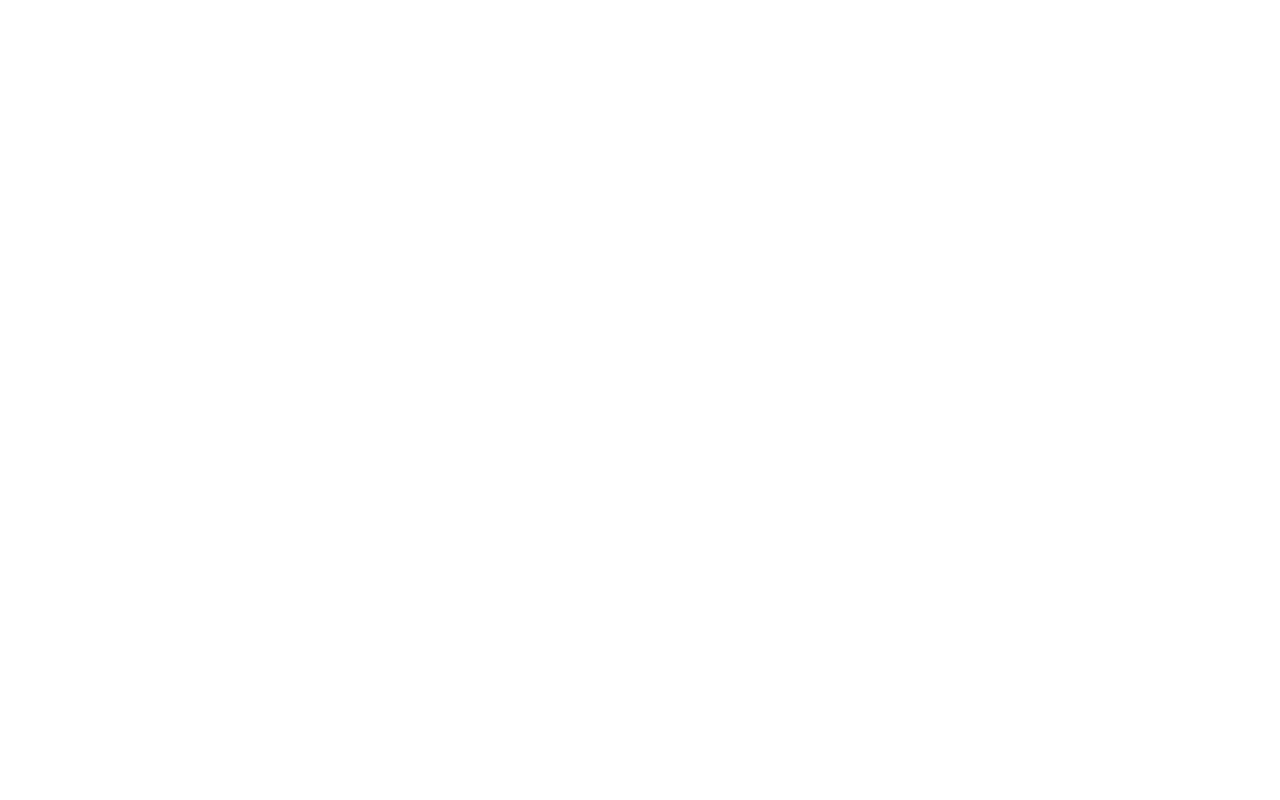
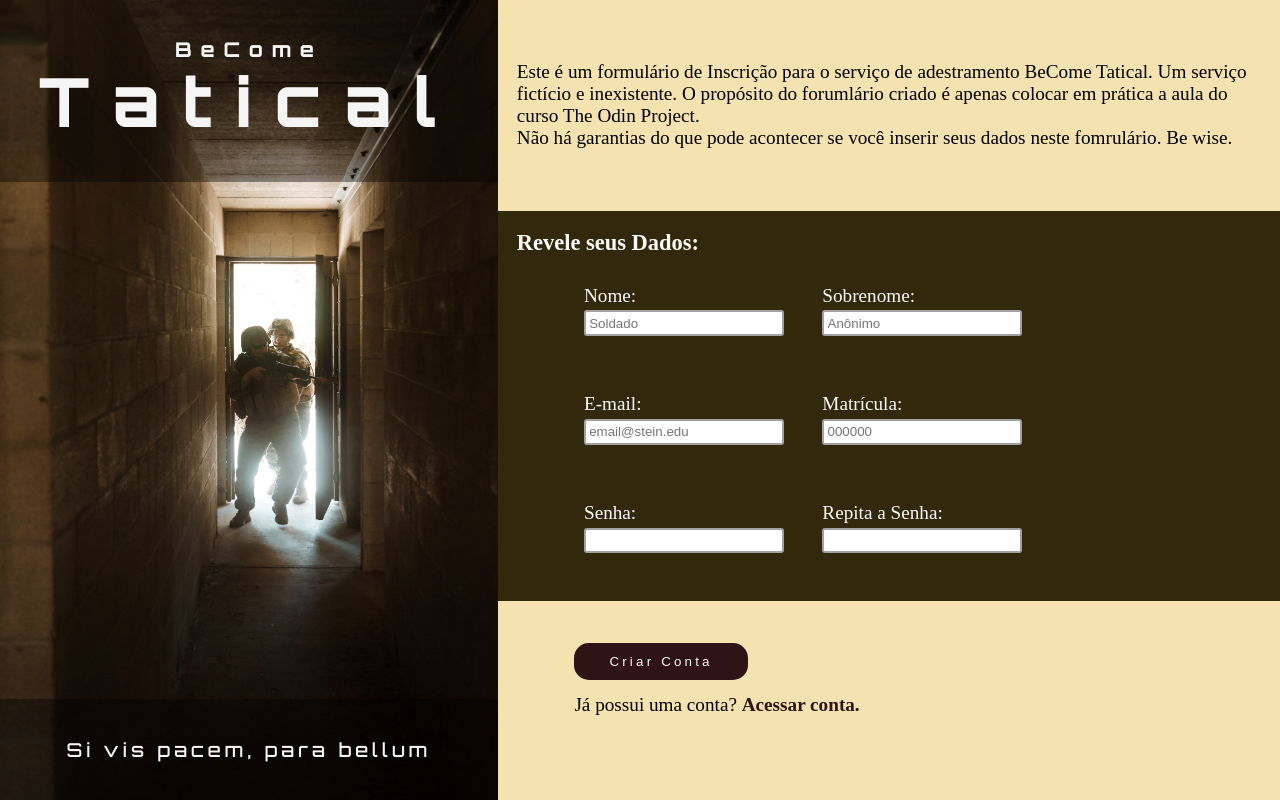
Before and after one commit to dustein/odin-project-form, a plain HTML site: page index.html in a window 1280 px wide. Drawn offline with Linux system fonts and the light colour scheme.

Commit message:
estilizando pause

```diff
--- a/index.html
+++ b/index.html
@@ -5,9 +5,74 @@
   <meta http-equiv="X-UA-Compatible" content="IE=edge">
   <link rel="stylesheet" href="style.css">
   <meta name="viewport" content="width=device-width, initial-scale=1.0">
+  <link rel="preconnect" href="https://fonts.googleapis.com">
+  <link rel="preconnect" href="https://fonts.gstatic.com" crossorigin>
+  <link href="https://fonts.googleapis.com/css2?family=Orbitron:wght@500&display=swap" rel="stylesheet">
   <title>Odin - Project Sign Up Form</title>
 </head>
 <body>
+  <main>
+    <div class="logo-area">
+      <h1 class="logo" id="up"><span id="one">BeCome</span><span id="two">Tatical</span></h1>
+      <p class="logo" id="down">Si vis pacem, para bellum</p>
+    </div>
+    <div class="form-area">
+      <div id="intro">
+        <p>Este é um formulário de Inscrição para o serviço de adestramento BeCome Tatical. Um serviço fictício e inexistente. O propósito do forumlário criado é apenas colocar em prática a aula do curso The Odin Project.</p>
+        <p>Não há garantias do que pode acontecer se você inserir seus dados neste fomrulário. Be wise.</p>
+      </div>
+      <div id="formulario">
+        <h3>Revele seus Dados:</h3>
+        <form action="#" method="post" class="form-campos">
 
+          <div class="form-dados">
+
+            <div class="form-individual">
+              <label for="name">Nome: </label>
+              <input type="text" id="name" placeholder="Soldado">
+            </div>
+
+            <div class="form-individual">
+              <label for="surname">Sobrenome: </label>
+              <input type="text" id="surname" placeholder="Anônimo">
+            </div>
+          </div>
+
+          <div class="form-dados">
+
+            <div class="form-individual">
+              <label for="email">E-mail: </label>
+              <input type="email" id="email" placeholder="email@stein.edu">
+            </div>
+
+            <div class="form-individual">
+              <label for="matricula">Matrícula: </label>
+              <input type="number" id="matricula" placeholder="000000">
+            </div>
+          </div>
+
+          <div class="form-dados">
+
+            <div class="form-individual">
+              <label for="password">Senha: </label>
+              <input type="password" id="password" maxlength="6">
+            </div>
+
+            <div class="form-individual">
+              <label for="match-password">Repita a Senha: </label>
+              <input type="password" id="match-password" maxlength="6">
+            </div>
+          </div>
+
+
+        </form>
+      </div>
+      <div class="buttons">
+        <button id="criar">Criar Conta</button>
+        <p>Já possui uma conta? <a href="#">Acessar conta.</a></p>
+      </div>
+      <form action="#" method="post"></form>
+    </div>
+  </main>
 </body>
 </html>
--- a/style.css
+++ b/style.css
@@ -0,0 +1,136 @@
+* {
+  margin: 0;
+  padding: 0;
+  box-sizing: border-box;
+}
+
+html {
+  --fundo-form: rgb(244, 226, 176);
+}
+
+main {
+  height: 100vh;
+  display: flex;
+}
+
+.logo-area {
+  background-image: url(midia/joel-rivera-camacho-_D6s7OkQK1M-unsplash.jpg);
+  background-size: cover;
+  width: 40%;
+  color: whitesmoke;
+  display: flex;
+  flex-direction: column;
+  justify-content: space-between;
+  height: 100%;
+}
+
+.logo {
+  display: flex;
+  flex-direction: column;
+  font-family: 'Orbitron', sans-serif;
+  font-size: 1.2em;
+  background-color: rgba(0, 0, 0, 0.4);
+  /* padding-top: 2em; */
+  align-items: center;
+}
+
+#up {
+  display: flex;
+  flex-direction: column;
+  padding: 2em;
+}
+
+#one {
+  letter-spacing: 0.5em;
+}
+
+#two {
+  font-size: 4rem;
+  letter-spacing: 0.4em;
+}
+
+#down {
+  padding: 2em;
+  letter-spacing: 0.2em;
+}
+
+.form-area {
+  font-size: 1.2rem;
+  display: flex;
+  flex-direction: column;
+  justify-content: space-evenly;
+  background-color: var(--fundo-form);
+}
+
+#intro {
+  padding: 1em;
+}
+
+#formulario {
+  background-color: rgb(50, 40, 12);
+  color: #fafafa;
+  padding: 1em;
+}
+
+.form-campos {
+  display: flex;
+  flex-direction: column;
+}
+
+.form-dados {
+  padding: 1.5em;
+  display: flex;
+}
+
+
+.form-dados input {
+  width: 15em;
+  border: solid 2px rgb(161, 161, 161);
+  border-radius: 3px;
+  padding: 0.2rem;
+}
+
+.form-individual {
+  padding-left: 2em;
+  display: flex;
+  flex-direction: column;
+}
+
+#password:invalid {
+  border: solid red;
+}
+
+label {
+  margin-bottom: 0.2em;
+}
+
+.buttons {
+  padding-left: 4em;
+}
+
+.buttons a {
+  text-decoration: none;
+  font-weight: bold;
+  color: rgb(46, 20, 20);
+}
+
+.buttons a:hover {
+  color: #fafafa;
+}
+
+#criar {
+  padding: 0.5rem 2rem;
+  margin-bottom: 1em;
+  /* font-size: 1.1rem; */
+  letter-spacing: 0.2rem;
+  color: #fafafa;
+  border: solid transparent;
+  border-radius: 15px;
+  background-color: rgb(46, 20, 20);
+}
+
+#criar:hover {
+  border: solid rgb(46, 20, 20);
+  color: rgb(46, 20, 20);
+  background-color: #fafafa;
+}
```
Also changed, not shown: midia/joel-rivera-camacho-_D6s7OkQK1M-unsplash.jpg (added), 1 other file.
